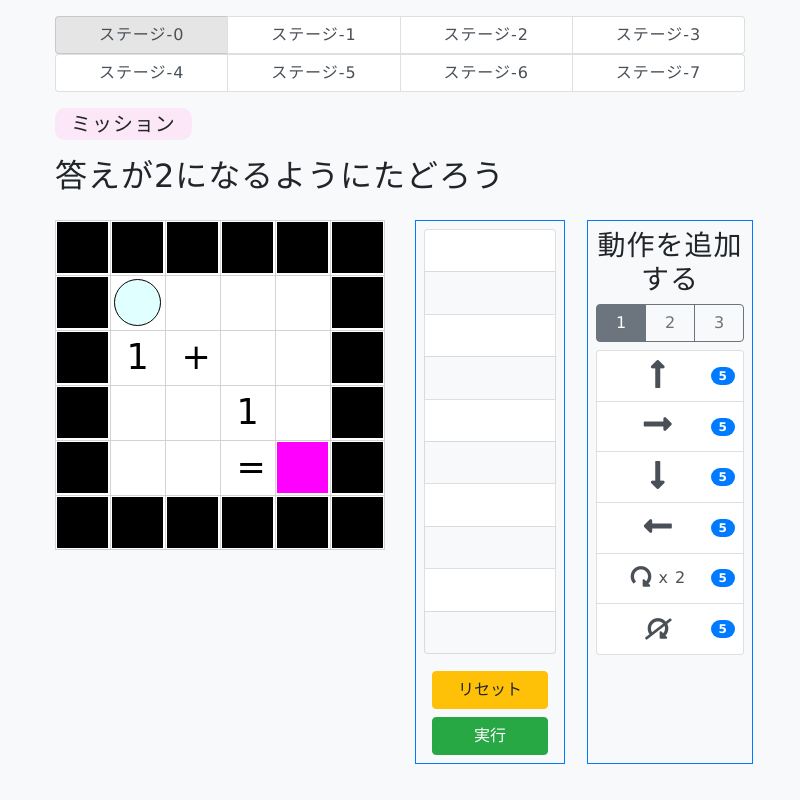
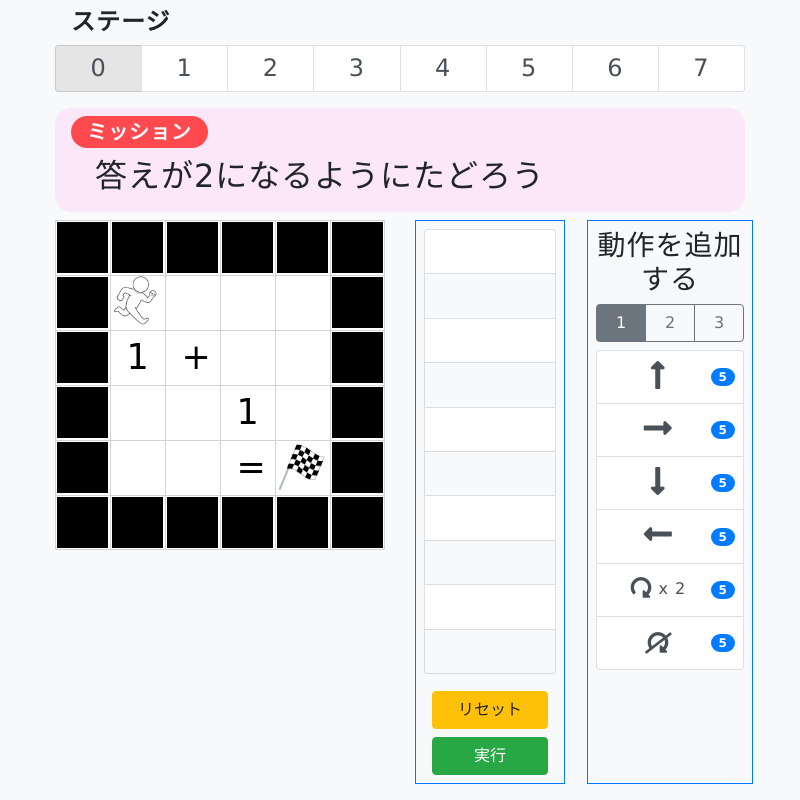
Before and after one commit to yunemk/Ball-Control-Game, an Electron app: page index.html in a window 800 px wide. Drawn offline with Linux system fonts and the light colour scheme.

Commit message:
changed ball and goal UI

```diff
--- a/index.html
+++ b/index.html
@@ -5,153 +5,61 @@
   <meta charset="UTF-8">
   <meta name="viewport" content="width=device-width, initial-scale=1.0">
   <meta http-equiv="X-UA-Compatible" content="ie=edge">
-  <title>小学生用プログラミングWebアプリ</title>
+  <title>プログラミングアプリ</title>
   <link rel="stylesheet" href="src/css/fontawesome.min.css">
   <link rel="stylesheet" href="src/css/solid.min.css">
   <link rel="stylesheet" href="src/css/bootstrap.min.css">
-  <style>
-    body {
-      max-width: 100vw;
-      max-height: 100vh;
-      height: 100vh;
-      font-family: Verdana, Geneva, Tahoma, sans-serif;
-      letter-spacing: .06rem;
-      line-height: 1.65rem;
-    }
-
-    .vh-12_5 {
-      max-height: 12.5vh;
-      height: 12.5vh;
-    }
-
-    .vh-15 {
-      max-height: 15vh;
-      height: 15vh;
-    }
-
-    .vh-70 {
-      max-height: 70vh;
-      height: 70vh;
-    }
-
-    .even-striped li:nth-child(even) {
-      background: #f8f9fa;
-    }
-
-    #stage-list .stage-list-item {
-      display: flex;
-      align-items: center;
-      justify-content: center;
-      padding: 0 .5rem;
-      min-height: .5rem;
-      height: 100%;
-      transition: background-color .3s ease 0s;
-    }
-
-    .stage-selected {
-      background: #e5e5e5;
-    }
-
-    .stage-action-ignore {
-      pointer-events: none;
-    }
-
-    .mission-heading {
-      background: #ffddf799;
-      border-radius: 10px;
-    }
-
-    .result {
-      position: relative;
-      padding: 0 .5rem;
-      margin: 0;
-      align-items: center;
-      border: 1px solid transparent;
-      border-radius: .25rem;
-    }
-
-    .result-warning {
-      color: #856404;
-      background-color: #fff3cd;
-      border-color: #ffeeba;
-    }
-
-    .result-info {
-      color: #0c5460;
-      background-color: #d1ecf1;
-      border-color: #bee5eb;
-    }
-
-    #todos>.todos-list-item {
-      display: flex;
-      align-items: center;
-      text-align: center;
-      min-height: .25rem;
-      height: 10%;
-      padding: 0 .5rem;
-    }
-
-    #actions>.actions-list-item {
-      display: flex;
-      align-items: center;
-      justify-content: center;
-      text-align: center;
-      min-height: .25rem;
-      height: 12.5%;
-      padding: 0 .5rem;
-    }
-  </style>
+  <link rel="stylesheet" href="src/css/styles.css">
 </head>
 
 <body class="bg-light">
   <section id="game">
     <div class="container">
       <div class="row vh-12_5">
-        <div id="stage-list" class="col-12 pt-3 pb-2">
-          <ul class="list-group list-group-horizontal h-50">
-            <li class="list-group-item list-group-item-action stage-list-item stage-selected stage-action-ignore">
-              <p class="mb-0">ステージ-0</p>
+        <div id="stage-list" class="col-12 d-flex flex-column py-2">
+          <h4 class="pb-2 pl-3 mb-0 font-weight-bold">ステージ</h4>
+          <ul class="list-group list-group-horizontal flex-grow-1">
+            <li class="list-group-item list-group-item-action stage-list-item stage-selected" data-stage-num="0">
+              <p class="h4 mb-0">0</p>
             </li>
-            <li class="list-group-item list-group-item-action stage-list-item">
-              <p class="mb-0">ステージ-1</p>
+            <li class="list-group-item list-group-item-action stage-list-item" data-stage-num="1">
+              <p class="h4 mb-0">1</p>
             </li>
-            <li class="list-group-item list-group-item-action stage-list-item">
-              <p class="mb-0">ステージ-2</p>
+            <li class="list-group-item list-group-item-action stage-list-item" data-stage-num="2">
+              <p class="h4 mb-0">2</p>
             </li>
-            <li class="list-group-item list-group-item-action stage-list-item">
-              <p class="mb-0">ステージ-3</p>
+            <li class="list-group-item list-group-item-action stage-list-item" data-stage-num="3">
+              <p class="h4 mb-0">3</p>
             </li>
-          </ul>
-          <ul class="list-group list-group-horizontal h-50">
-            <li class="list-group-item list-group-item-action stage-list-item">
-              <p class="mb-0">ステージ-4</p>
+            <li class="list-group-item list-group-item-action stage-list-item" data-stage-num="4">
+              <p class="h4 mb-0">4</p>
             </li>
-            <li class="list-group-item list-group-item-action stage-list-item">
-              <p class="mb-0">ステージ-5</p>
+            <li class="list-group-item list-group-item-action stage-list-item" data-stage-num="5">
+              <p class="h4 mb-0">5</p>
             </li>
-            <li class="list-group-item list-group-item-action stage-list-item">
-              <p class="mb-0">ステージ-6</p>
+            <li class="list-group-item list-group-item-action stage-list-item" data-stage-num="6">
+              <p class="h4 mb-0">6</p>
             </li>
-            <li class="list-group-item list-group-item-action stage-list-item">
-              <p class="mb-0">ステージ-7</p>
+            <li class="list-group-item list-group-item-action stage-list-item" data-stage-num="7">
+              <p class="h4 mb-0">7</p>
             </li>
           </ul>
         </div>
       </div>
 
       <div class="row vh-15">
-        <div class="col-12">
-          <div id="mission" class="d-flex flex-column h-100 py-2">
-            <h5 class="mission-heading mr-auto px-3 py-1 m-0">ミッション</h5>
+        <div class="col-12 py-2">
+          <div id="mission" class="mission-frame">
+            <h5 class="mission-heading mr-auto">ミッション</h5>
             <div class="d-flex flex-row align-items-center h-100">
-              <h2 class="mr-3 mb-0">ボールをゴールに動かそう</h2>
+              <h2 class="pl-4 mr-3 mb-0">ボールをゴールに動かそう</h2>
               <h3 class="d-none result result-warning"></h3>
             </div>
           </div>
         </div>
       </div>
 
-      <div class="row vh-70 pb-3">
+      <div class="row vh-72_5 pb-3">
         <div class="col-md-6 mt-md-0 col-sm-12 text-center position-relative">
           <canvas id="gameCanvasDisplay" class="d-block mx-auto"></canvas>
         </div>
--- /dev/null
+++ b/src/css/styles.css
@@ -0,0 +1,100 @@
+body {
+  max-width: 100vw;
+  max-height: 100vh;
+  height: 100vh;
+  font-family: Verdana, Geneva, Tahoma, sans-serif;
+  letter-spacing: .06rem;
+  line-height: 1.65rem;
+}
+
+.vh-12_5 {
+  max-height: 12.5vh;
+  height: 12.5vh;
+}
+
+.vh-15 {
+  max-height: 15vh;
+  height: 15vh;
+}
+
+.vh-72_5 {
+  max-height: 72.5vh;
+  height: 72.5vh;
+}
+
+.even-striped li:nth-child(even) {
+  background: #f8f9fa;
+}
+
+#stage-list .stage-list-item {
+  display: flex;
+  align-items: center;
+  justify-content: center;
+  padding: 0 .5rem;
+  min-height: .5rem;
+  height: 100%;
+  transition: background-color .3s ease 0s;
+}
+
+.stage-selected {
+  background: #e5e5e5;
+  pointer-events: none;
+}
+
+.mission-frame {
+  display: flex;
+  flex-direction: column;
+  padding: .5rem 1rem;
+  height: 100%;
+  background: #ffddf799;
+  border-radius: 1rem;
+}
+
+.mission-heading {
+  font-weight: bolder;
+  color: #f8f9fa;
+  margin-bottom: 0;
+  padding: .25rem 1rem;
+  background: #ff1717c0;
+  border-radius: 1rem;
+}
+
+.result {
+  position: relative;
+  padding: 0 .5rem;
+  margin: 0;
+  align-items: center;
+  border: 1px solid transparent;
+  border-radius: .25rem;
+}
+
+.result-warning {
+  color: #856404;
+  background-color: #fff3cd;
+  border-color: #ffeeba;
+}
+
+.result-info {
+  color: #0c5460;
+  background-color: #d1ecf1;
+  border-color: #bee5eb;
+}
+
+#todos>.todos-list-item {
+  display: flex;
+  align-items: center;
+  text-align: center;
+  min-height: .25rem;
+  height: 10%;
+  padding: 0 .5rem;
+}
+
+#actions>.actions-list-item {
+  display: flex;
+  align-items: center;
+  justify-content: center;
+  text-align: center;
+  min-height: .25rem;
+  height: 12.5%;
+  padding: 0 .5rem;
+}
--- a/src/js/Stage.js
+++ b/src/js/Stage.js
@@ -657,10 +657,10 @@ class Stage {
   getNum(e) {
     if (e.target.nodeName === 'P' || e.target.nodeName === 'LI') {
       const selectedLi = e.target.nodeName === 'LI' ? e.target : e.target.parentElement;
-      Array.from(document.getElementById('stage-list').children)
-        .forEach(ul => Array.from(ul.children).forEach(li => li.classList.remove('stage-selected', 'stage-action-ignore')));
-      selectedLi.classList.add('stage-selected', 'stage-action-ignore');
-      const stageNum = parseInt(selectedLi.firstElementChild.textContent.replace('ステージ-', ''), 10);
+      Array.from(document.getElementById('stage-list').lastElementChild.children)
+        .forEach(li => li.classList.remove('stage-selected'));
+      selectedLi.classList.add('stage-selected');
+      const stageNum = parseInt(selectedLi.dataset.stageNum, 10);
       return stageNum;
     }
   }
--- a/src/js/canvas/Ball.js
+++ b/src/js/canvas/Ball.js
@@ -14,6 +14,10 @@ class Ball {
     this.color = ballData.color || 'cyan';
     this.strokeColor = ballData.strokeColor || 'black';
     this.moving = false;
+    this.imgLoaded = false;
+    this.img = new Image();
+    this.img.onload = () => this.imgLoaded = true;
+    this.img.src = 'src/img/running_human.png';
   }
 
   moveTo(x, y) {
@@ -53,6 +57,9 @@ class Ball {
       x: this.posX * field.colScale + field.colScale / 2,
       y: this.posY * field.rowScale + field.rowScale / 2
     }
+    if (this.imgLoaded) {
+      ctx.drawImage(this.img, this.posX * field.colScale, this.posY * field.rowScale, field.colScale - 4, field.rowScale - 4);
+    } else {
       ctx.fillStyle = this.color;
       ctx.arc(centerOfBall.x, centerOfBall.y, this.r, 0, Math.PI * 2, false);
       ctx.fill();
@@ -61,3 +68,4 @@ class Ball {
       ctx.closePath();
     }
   }
+}
--- a/src/js/canvas/Field.js
+++ b/src/js/canvas/Field.js
@@ -12,6 +12,10 @@ class Field {
         this.setBlockStatus(c, r, fieldData.status[r][c]);
       }
     }
+    this.imgLoaded = false;
+    this.goalImg = new Image();
+    this.goalImg.onload = () => this.imgLoaded = true;
+    this.goalImg.src = 'src/img/goal.png';
   }
 
   drawFieldLines() {
@@ -35,8 +39,13 @@ class Field {
     const colScale = canvas.width / this.column;
     for (let c = 0; c < this.column; c++) {
       for (let r = 0; r < this.row; r++) {
-        ctx.fillStyle = this.blockStatus[c][r];
-        ctx.fillRect(c * colScale + 2, r * rowScale + 2, colScale - 4, rowScale - 4);
+        // Separate magenta (which means goal the area) from blockStatus
+        if (this.blockStatus[c][r] === "magenta" && this.imgLoaded) {
+          ctx.drawImage(this.goalImg, c * colScale + 1, r * rowScale + 2, colScale - 4, rowScale - 4);
+        } else {
+          ctx.fillStyle = this.blockStatus[c][r];
+          ctx.fillRect(c * colScale + 2, r * rowScale + 2, colScale - 4, rowScale - 4);
+        }
       }
     }
   }
```
Also changed, not shown: src/img/animal_hamster.png (added), src/img/goal.png (added), src/img/nuts_himawari.png (added), src/img/running_human.png (added). Lines whose indentation alone changed are shown as unchanged.
